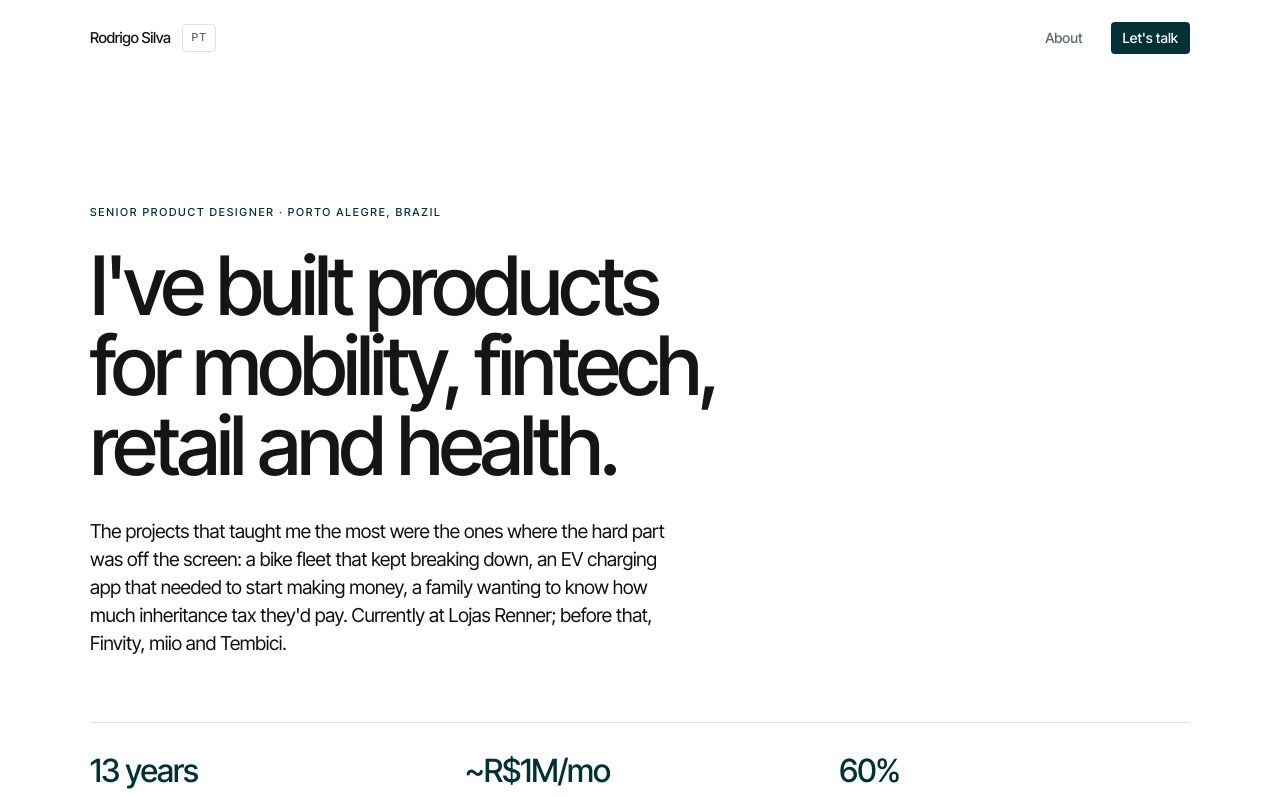
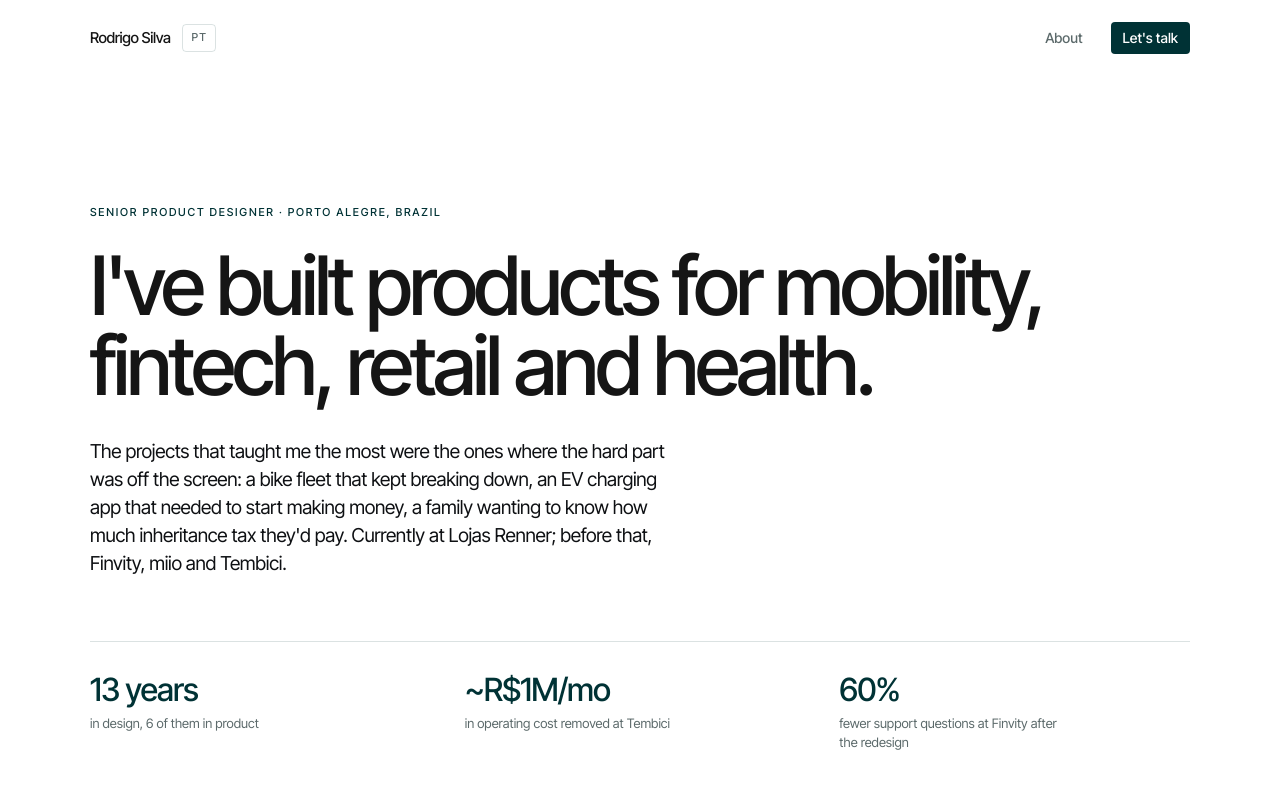
Before and after one commit to rodrijovem/rodrigofsilva-portfolio, a React (Vite) app: page / in a window 1280 px wide. Shown: the top 797 px of the page. Built offline with nearby package versions, Linux system fonts and the light colour scheme.

Commit message:
fix(home): titulo do hero mais largo para o texto novo
Co-Authored-By: Claude Opus 5.5 <noreply@anthropic.com>

```diff
--- a/src/pages/Home.tsx
+++ b/src/pages/Home.tsx
@@ -41,7 +41,7 @@ export function Home() {
       <section className={`${SHELL} pt-[calc(var(--nav-h)+4.5rem)] pb-20 md:pt-[calc(var(--nav-h)+8rem)] md:pb-28`}>
         <motion.div initial={revealFrom} animate={revealTo} transition={calm}>
           <p className="eyebrow">{t.home.heroEyebrow}</p>
-          <h1 className="display mt-6 max-w-[16ch]">{t.home.heroTitle}</h1>
+          <h1 className="display mt-6 max-w-[22ch]">{t.home.heroTitle}</h1>
           <p className="lead mt-8 max-w-[52ch]">{t.home.heroLead}</p>
         </motion.div>
 
```
